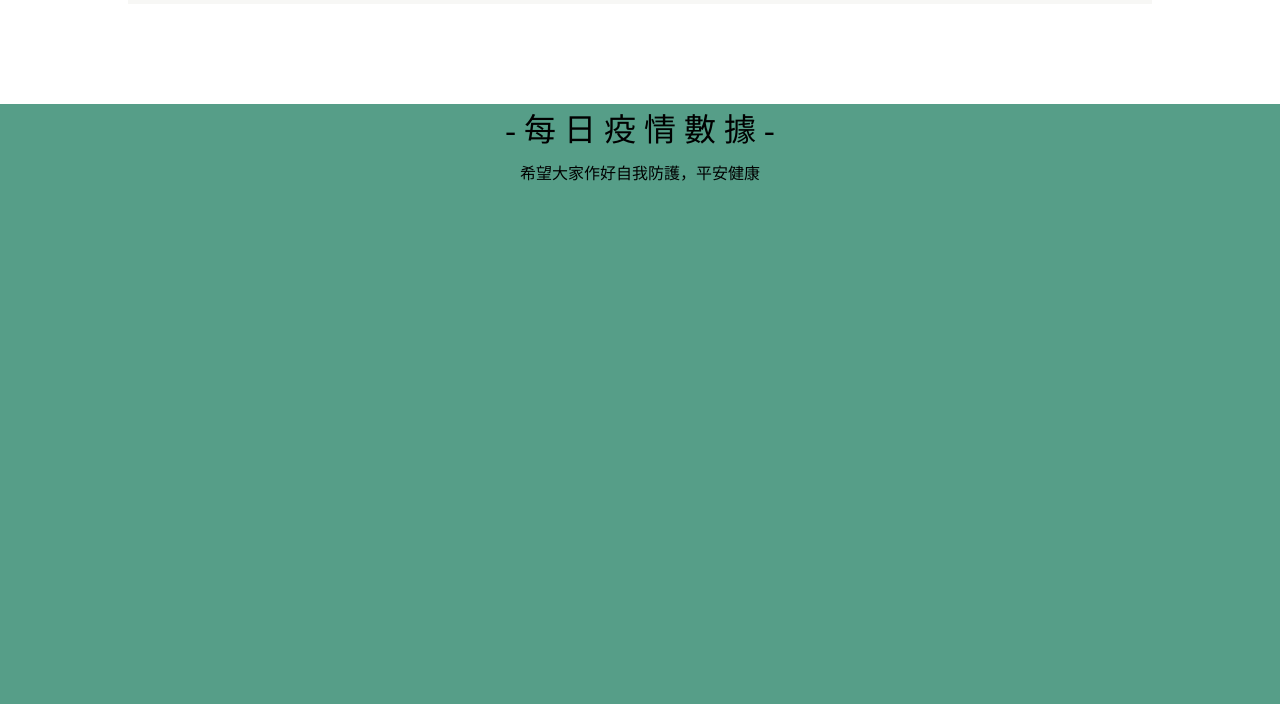
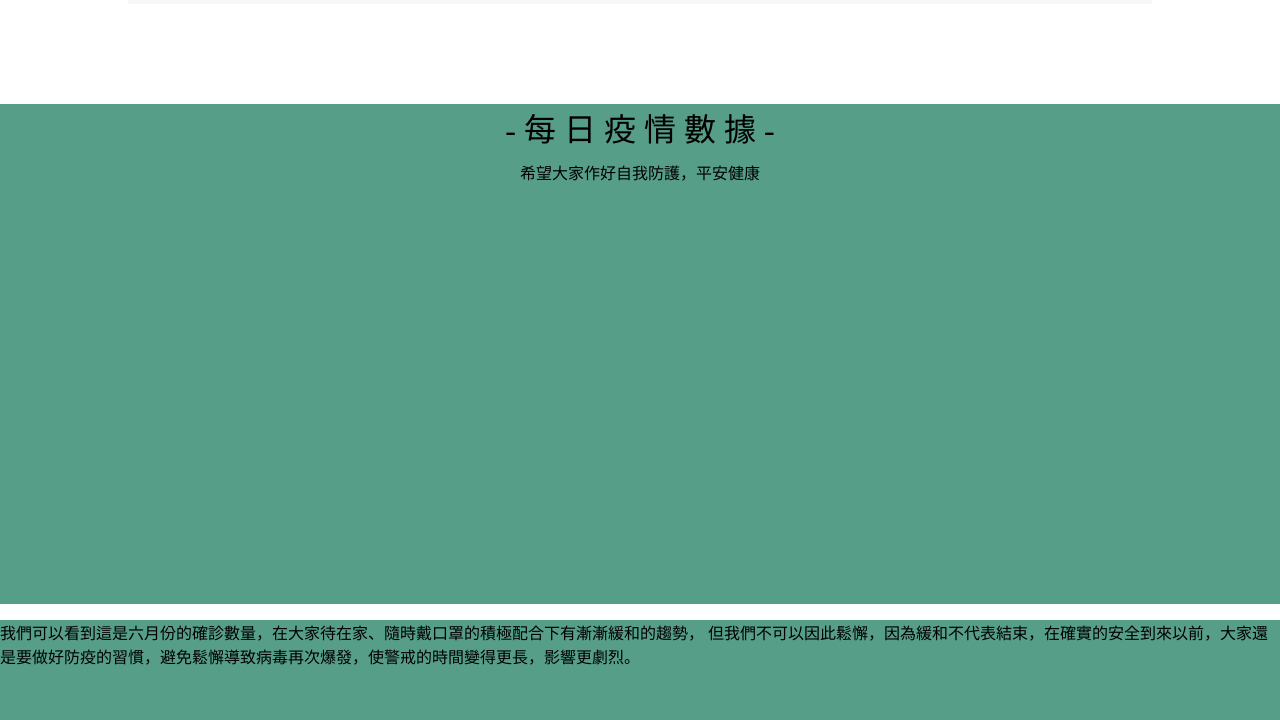
Before and after one commit to xu3m6123/ill_homework, a plain HTML site: page index.html in a window 1280 px wide. Shown: the part 2838-3558 px from the top of the page. Drawn offline with nearby package versions, Linux system fonts and the light colour scheme; no server answers.

Commit message:
Update index.html

```diff
--- a/index.html
+++ b/index.html
@@ -125,7 +125,8 @@
         <div data-aos="fade-up"
         data-aos-anchor-placement="top-bottom" id="cD_caseAmount"></div>
     </div>
-    <div class="footer"></div>
+    <div class="footer"><p>我們可以看到這是六月份的確診數量，在大家待在家、隨時戴口罩的積極配合下有漸漸緩和的趨勢，
+        但我們不可以因此鬆懈，因為緩和不代表結束，在確實的安全到來以前，大家還是要做好防疫的習慣，避免鬆懈導致病毒再次爆發，使警戒的時間變得更長，影響更劇烈。</p></div>
     <script src="./js/index_js.js"></script>
     <script>
         AOS.init();
```
